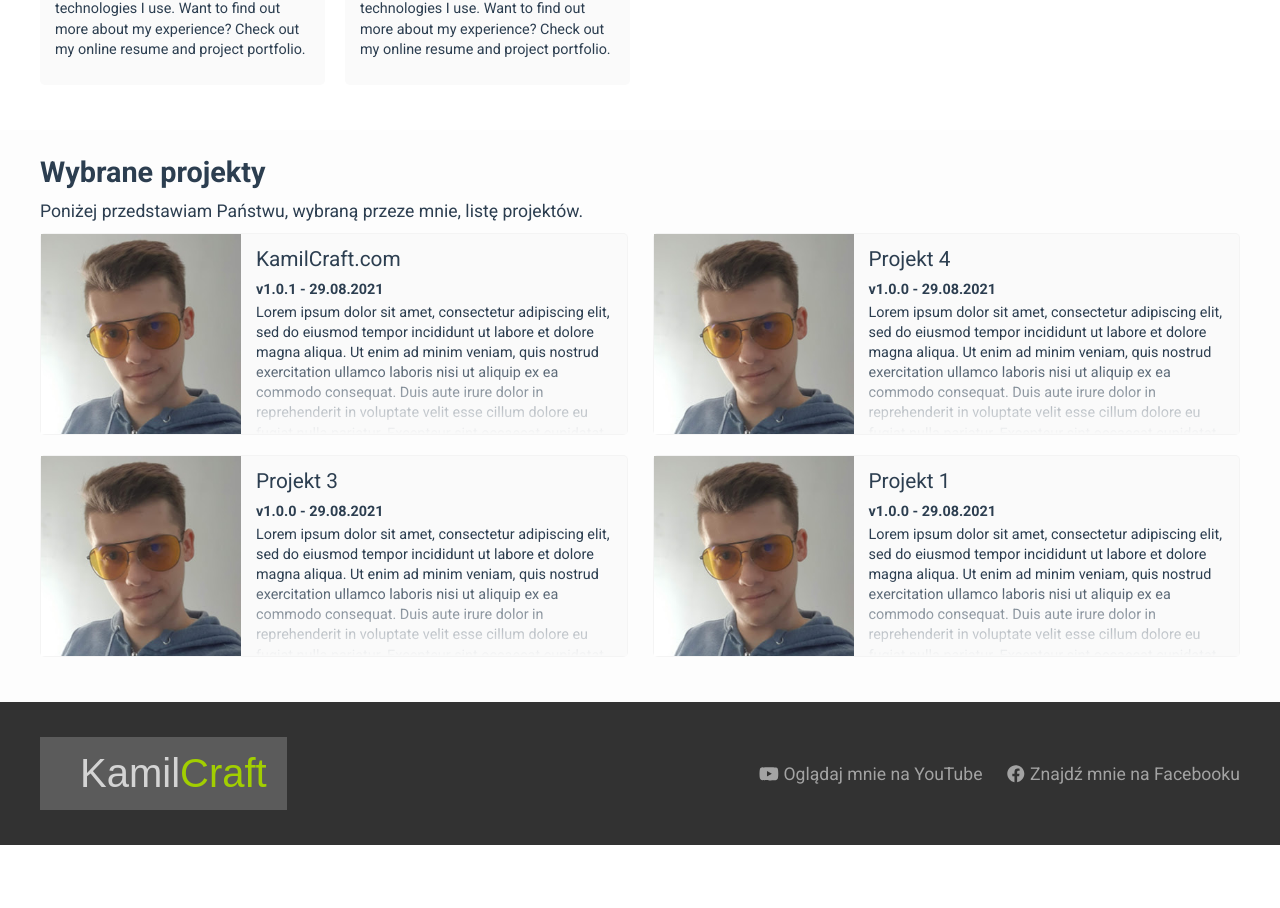
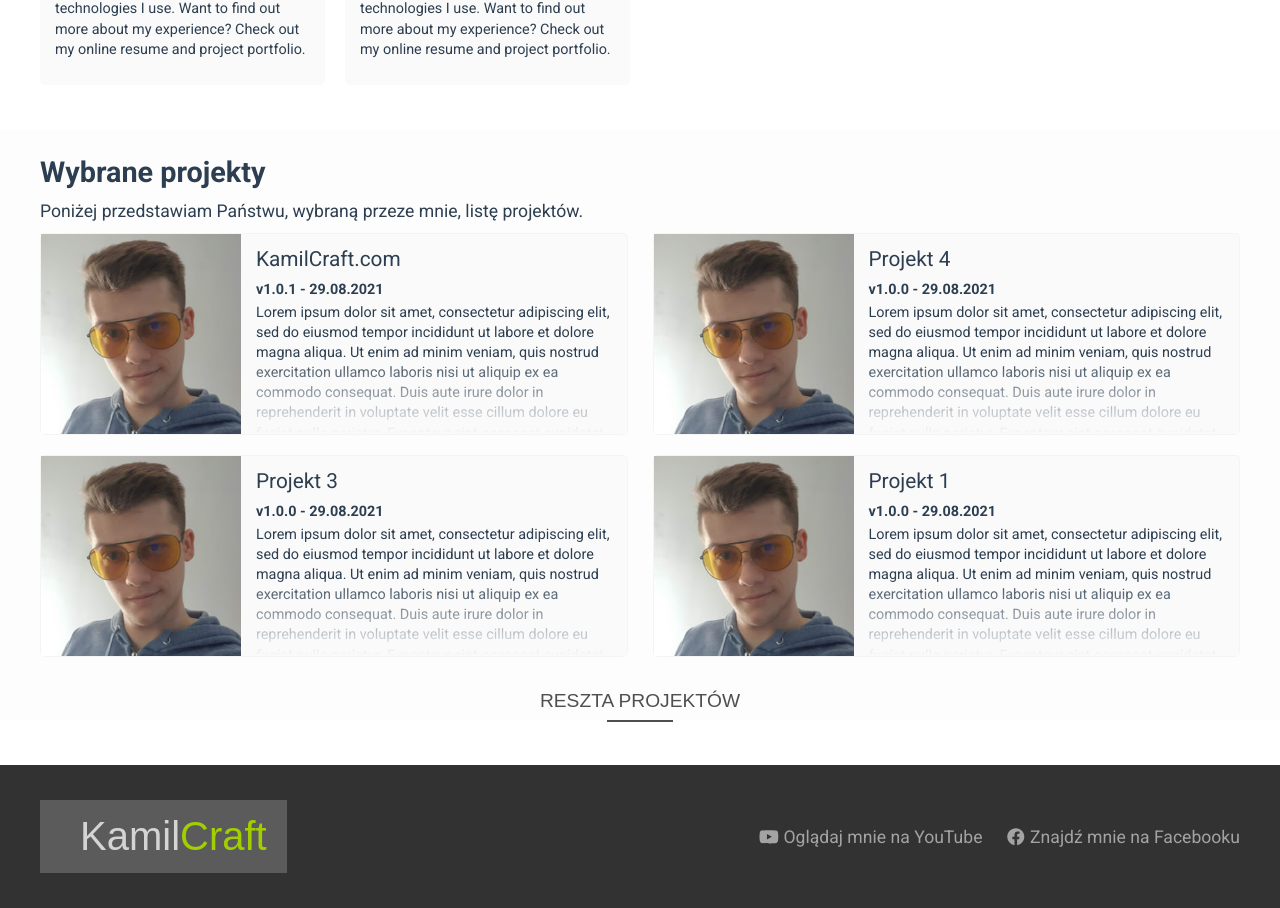
Before and after one commit to kamilniemczycki/kamilcraft.com, a Vue app: page / in a window 1280 px wide. Shown: the part 1260-2168 px from the top of the page. Before the commit the page ends 2105 px from the top, so only its background shows below. Built offline with nearby package versions, Linux system fonts and the light colour scheme; a web font is replaced by a local one.

Commit message:
Updated project
Added animations

```diff
--- a/src/components/BaseButton.vue
+++ b/src/components/BaseButton.vue
@@ -1,6 +1,6 @@
 <template>
   <button class="btn" :class="{ reverse: isReverse }">
-    <font-awesome-icon class="icon" if="hasIcon" :icon="icon"/>
+    <font-awesome-icon class="icon" v-if="hasIcon" :icon="icon"/>
     <span><slot></slot></span>
   </button>
 </template>
--- /dev/null
+++ b/src/components/GhostButton.vue
@@ -0,0 +1,60 @@
+<template>
+  <button class="btn">
+    <font-awesome-icon class="icon" v-if="hasIcon" :icon="icon"/>
+    <span><slot></slot></span>
+  </button>
+</template>
+
+<script>
+export default {
+  name: 'GhostButton',
+  props: {
+    hasIcon: {
+      type: Boolean,
+      default: false
+    },
+    icon: String
+  }
+}
+</script>
+
+<style lang="scss" scoped>
+$btn-gray-color: #4f4f4f;
+
+.btn {
+  display: flex;
+  position: relative;
+  align-items: center;
+  justify-content: center;
+  padding: 8px 10px;
+  background-color: transparent;
+  color: $btn-gray-color;
+  font-size: 1.2em;
+  border: unset;
+
+  .icon {
+    margin-right: 10px;
+    font-size: 1.3em;
+  }
+
+  &:hover {
+    &::after {
+      width: 98%;
+    }
+  }
+
+  &::after {
+    content: '';
+    position: absolute;
+    left: 0;
+    right: 0;
+    bottom: 0;
+    margin: 0 auto;
+    width: 30%;
+    height: 2px;
+    background-color: $btn-gray-color;
+    transform: translateY(2px);
+    transition: width .3s linear;
+  }
+}
+</style>
--- a/src/components/SelectedProjects.vue
+++ b/src/components/SelectedProjects.vue
@@ -43,6 +43,7 @@
       background-color: #fafafa;
       border: 1px solid rgba(0, 0, 0, .025);
       border-radius: 5px;
+      animation: load-project 2s forwards;
 
       .project-image {
         grid-area: image;
@@ -86,7 +87,7 @@
       }
     }
 
-    @media screen and (min-width: 901px) {
+    @media screen and (min-width: 900px) {
       .project {
         .more-button {
           display: flex;
@@ -151,7 +152,18 @@
   }
 }
 
-@media screen and (max-width: 500px) {
+@keyframes load-project {
+  from {
+    transform: translateY(20px);
+    opacity: .1;
+  }
+  to {
+    transform: translateY(0);
+    opacity: 1;
+  }
+}
+
+@media screen and (max-width: 600px) {
   .projects .container {
     grid-template-columns: 1fr;
     padding: 25px;
--- a/src/components/sections/FavoriteProjects.vue
+++ b/src/components/sections/FavoriteProjects.vue
@@ -6,11 +6,17 @@
         <p>Poniżej przedstawiam Państwu, wybraną przeze mnie, listę projektów.</p>
       </div>
     </projects>
+    <div class="more-button">
+      <GhostButton @click.native="$router.push('projects')">
+        RESZTA PROJEKTÓW
+      </GhostButton>
+    </div>
   </section>
 </template>
 
 <script>
 import Projects from '../SelectedProjects'
+import GhostButton from '../GhostButton'
 
 export default {
   name: 'FavoriteProjects',
@@ -73,16 +79,33 @@ export default {
     ]
   },
   components: {
+    GhostButton,
     Projects
   }
 }
 </script>
 
-<style lang="scss">
+<style lang="scss" scoped>
 @import "scss/default";
 
 .selected-projects {
   background-color: #fdfdfd !important;
+
+  .more-button {
+    margin-bottom: 45px;
+
+    .btn {
+      margin: 0 auto;
+
+      @media screen and (max-width: 600px) {
+        width: 100%;
+      }
+    }
+
+    @media screen and (max-width: 600px) {
+      padding: 0 25px;
+    }
+  }
 }
 .header-container {
   @extend .container;
--- a/src/views/Projects.vue
+++ b/src/views/Projects.vue
@@ -12,6 +12,9 @@
       </ul>
     </div>
     <projects :projects="projects.active" />
+    <div v-if="projects.active.length === 0" class="loading">
+      <div class="loading-animation"></div>
+    </div>
   </div>
 </template>
 
@@ -26,6 +29,7 @@
       position: relative;
       cursor: pointer;
       margin-right: 25px;
+
       a {
         color: var(--text-color);
         &:hover {
@@ -43,17 +47,51 @@
           left: 0;
           right: 0;
           bottom: 0;
-          width: 100%;
+          width: 0;
           height: 2px;
           background-color: #A2CF00;
           transform: translateY(8px);
+          animation: load-underline 300ms forwards;
         }
+      }
+
+      @media screen and (max-width: 450px) {
+        margin-right: 15px;
       }
     }
   }
 }
 .projects {
   padding-top: 25px;
+  padding-bottom: 25px;
+}
+.loading {
+  height: 300px;
+  .loading-animation {
+    margin: 20px auto;
+    width: 50px;
+    height: 50px;
+    border: 5px solid #f3f3f3;
+    border-top: 10px #A2CF00 solid;
+    border-radius: 50%;
+    animation: loading-animation 1s linear infinite;
+  }
+}
+@keyframes loading-animation {
+  0% {
+    transform: rotate(0);
+  }
+  100% {
+    transform: rotate(360deg);
+  }
+}
+@keyframes load-underline {
+  from {
+    width: 0;
+  }
+  to {
+    width: 100%;
+  }
 }
 </style>
 
@@ -172,12 +210,15 @@ export default {
   },
   methods: {
     loadListWhereCategory (category) {
+      this.projects.active = []
+      setTimeout(() => {
         if (category !== 'wszystkie') {
           const projects = this.projects.all.filter(project => project.category === category)
           this.projects.active = projects
         } else {
           this.projects.active = this.projects.all
         }
+      }, 1000)
     },
     changeCategory (category) {
       this.categories.active = category
```
Lines whose indentation alone changed are shown as unchanged.
